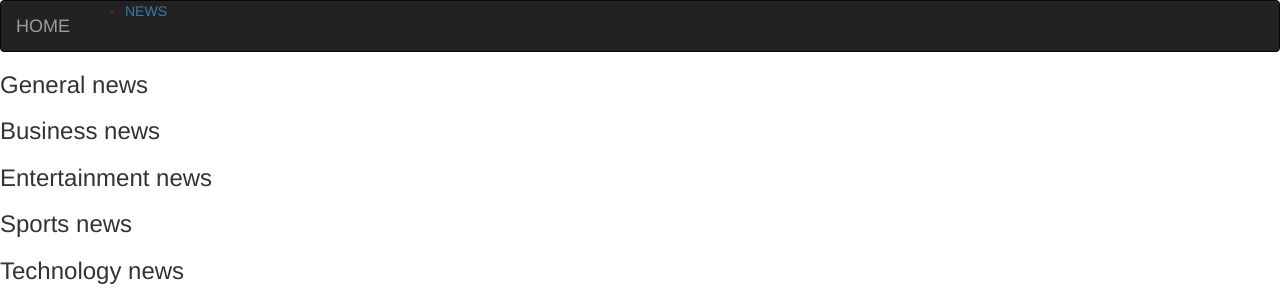
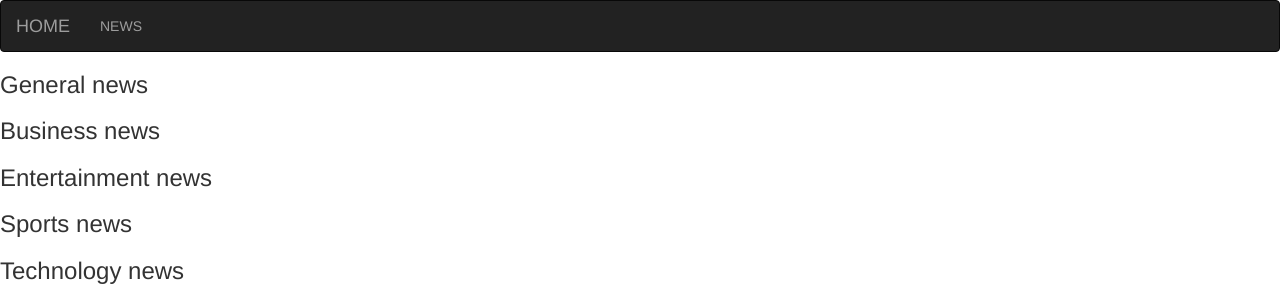
Before and after one commit to Evohmike/News-Highlights, a Flask app: template app/templates/index.html in a window 1280 px wide. Shown: the top 300 px of the page. Run offline with Flask 2, Linux system fonts and the light colour scheme; the template is opened without the code that fills it, so the values that code supplies are empty; some libraries are stand-ins or nearby versions.

Commit message:
Editted navbar file

```diff
--- a/app/templates/navbar.html
+++ b/app/templates/navbar.html
@@ -7,16 +7,11 @@
                 <span class="icon-bar"></span>
                 <span class="icon-bar"></span>
             </button>
-            <a class="navbar-brand" href="/"> HOME
-            </a>
+            <a class="navbar-brand" href="/"> HOME </a>
         </div>
         <div class="navbar-collapse collapse">
-            <div class="nav navbar-nav">
-                <ul>
-                    <li><a href="/">NEWS</a></li>
-
-                </ul>
-            </div>
+            <ul class="nav navbar-nav">
+                <li><a href="/">NEWS</a></li>
         </div>
 
     </div>
```
